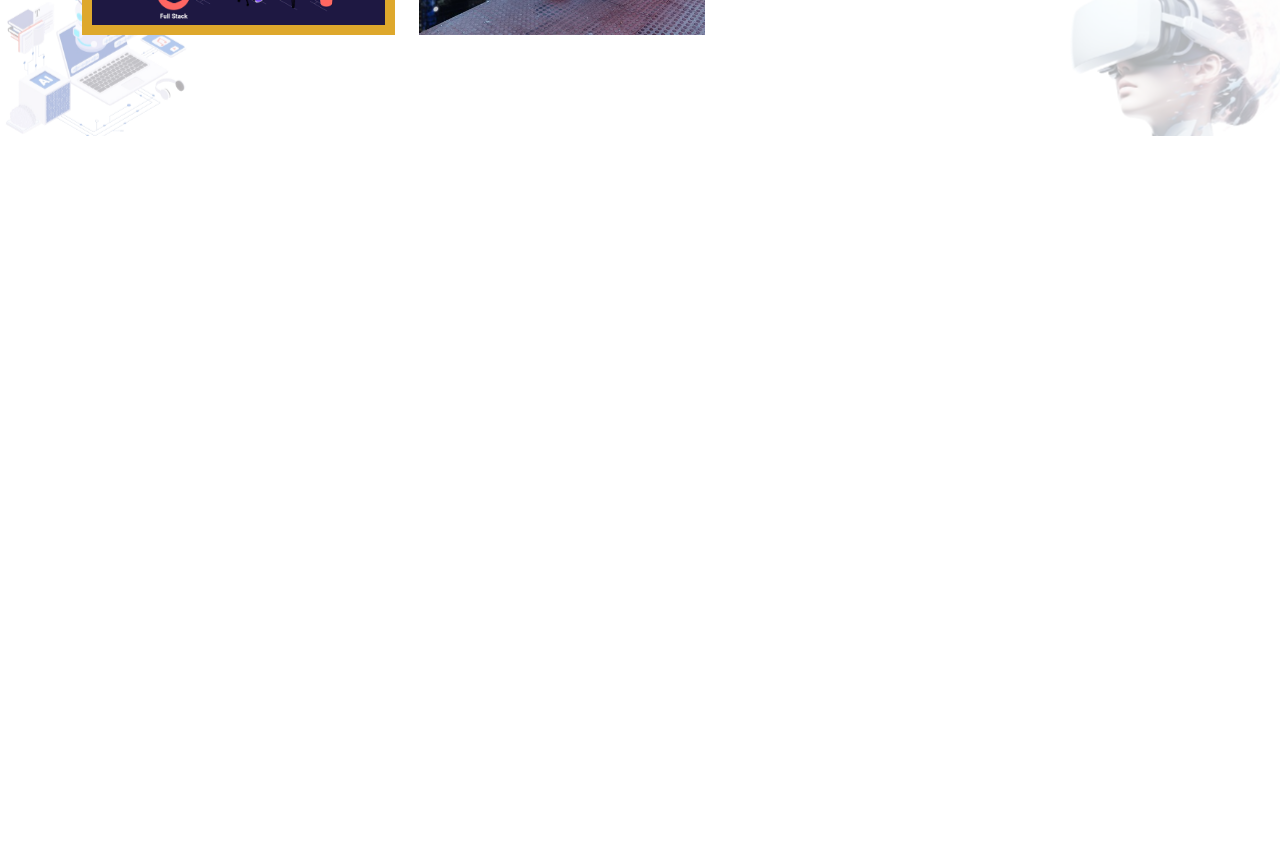
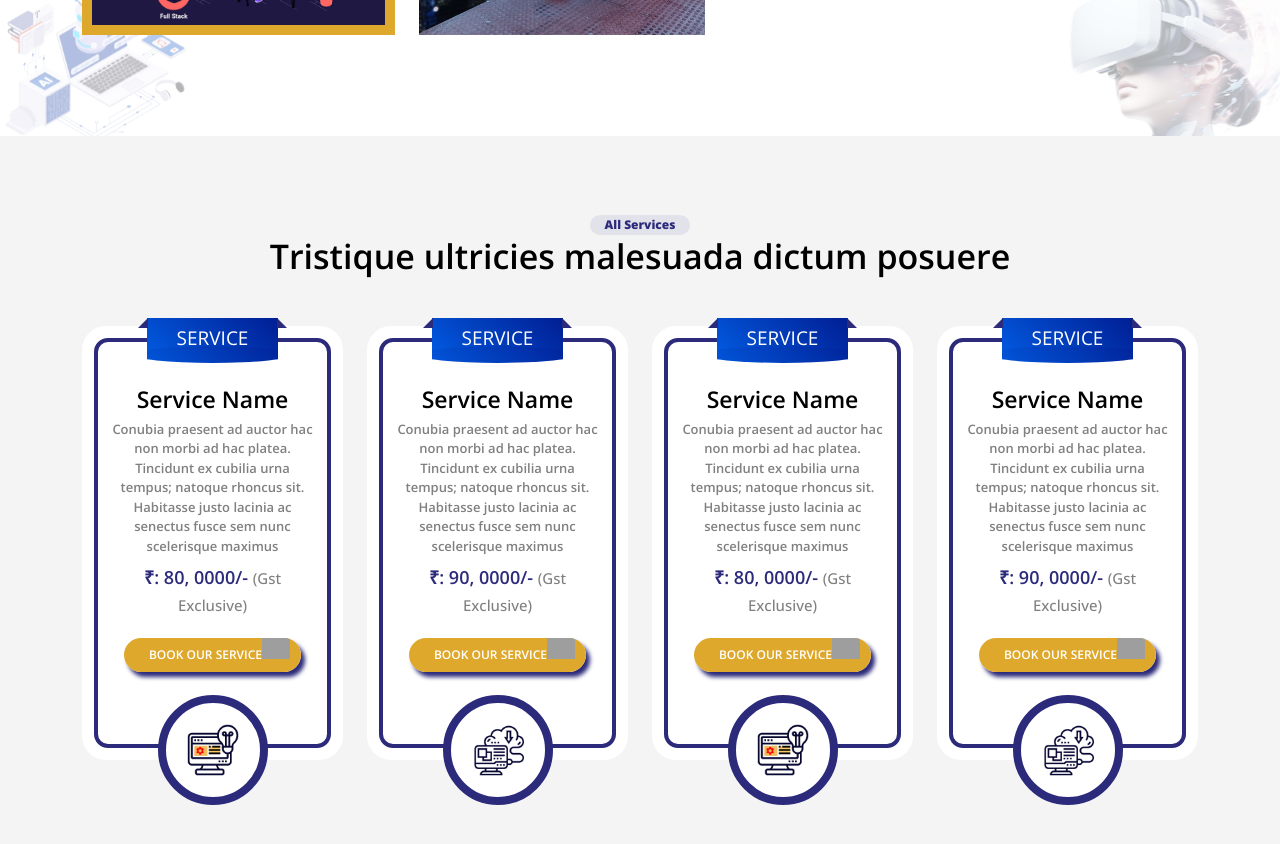
Before and after one commit to sdnitish/iwt, a React (Create React App) app: page / in a window 1280 px wide. Shown: the part 1880-2724 px from the top of the page. Before the commit the page ends 2016 px from the top, so only its background shows below. Built offline with nearby package versions, Linux system fonts and the light colour scheme; grey boxes are pictures that could not be loaded.

Commit message:
Services Card

```diff
--- a/src/Home.js
+++ b/src/Home.js
@@ -13,10 +13,10 @@ const Home = () => {
     <HomeBanner />
     <FeaturesSect />
     <CompanyProfile/>
-    {/* <ProductSection />
-    <WhyChoose />
-    <Testimonial />
-    <ContactSect /> */}
+    <ProductSection />
+    {/* <WhyChoose /> */}
+    {/* <Testimonial /> */}
+    {/* <ContactSect /> */}
     </>
   )
 }
--- a/src/components/ProductCard.css
+++ b/src/components/ProductCard.css
@@ -1,45 +1,115 @@
-.product-card{
+.service-card{
     width: 100%;
     overflow: hidden;
     position: relative;
+    padding-bottom: 45px;
+    padding-top: 8px;
 }
-.product-img{
+.serv-tag{
+    width: fit-content;
+    height: fit-content;
+    padding: 6px 30px;
+    background: linear-gradient(45deg, #025be1 0%, #011e93 100%);
+    font-size: 19px;
+    text-transform: uppercase;
+    color: white;
+    position: absolute;
+    top: 0;
+    left: 0;
+    right: 0;
+    margin: auto;
+    z-index: 4;
+}
+.serv-tag .brdr-btm{
     width: 100%;
+    height: 52px;
+    background: linear-gradient(45deg, #025be1 0%, #011e93 100%);
+    clip-path: ellipse(60% 16% at 50% 50%);
+    position: absolute;
+    left: 0;
+    right: 0;
+    z-index: -1;
+    bottom: -22px;
+}
+.serv-tag::before{
+    content: "";
+    border-top: 5px solid transparent;
+    border-bottom: 5px solid var(--primry-clr);
+    border-left: 5px solid transparent;
+    border-right: 5px solid var(--primry-clr);
+    display: inline-grid;
+    position: absolute;
+    left: -9px;
+    top: 0;
+    z-index: 1;
+}
+.serv-tag::after{
+    content: "";
+    border-top: 5px solid transparent;
+    border-bottom: 5px solid var(--primry-clr);
+    border-left: 5px solid var(--primry-clr);
+    border-right: 5px solid transparent;
+    display: inline-grid;
+    position: absolute;
+    right:-9px;
+    top: 0;
+    z-index: 1;
+}
+.service-img{
+    width: 100%;
+    max-width: 110px;
+    height: auto;
     position: relative;
     z-index: 2;
-    margin-right: 4px;
+    border-radius: 50%;
+    overflow: hidden;
+    border: 8px solid var(--primry-clr);
+    position: absolute;
+    bottom: 0px;
+    left: 0;
+    right: 0;
+    margin: auto;
+    padding: 21px;
+    background: white;
 }
-.product-img img{
-    border-top-left-radius: 50px;
+.service-img img{
+    /* border-top-left-radius: 50px; */
 }
-.product-card:hover .product-name-box{
+.service-card:hover .service-name-box{
     background: black;
 }
-.product-card:hover .product-name{
+.service-card:hover .service-content{
+    border: 4px solid white;
+}
+.service-card:hover .service-name{
     color: white;
 }
-.product-name-box{
+.service-name-box{
     display: block;
-    padding: 75px 35px 25px 30px;
-    border-radius: 0 0 50px;
-    background-color: #fff;
-    box-shadow: 0px 4px 16px 0px rgb(0 0 0 / 6%);
-    margin-top: -50px;
-    margin-left: 35px;
-    margin-right: 2px;
-    margin-bottom: 10px;
+    width: 100%;
+    padding: 12px;
+    transition: all ease 1000ms;
+    border-radius: 24px;
+    background: white;
+}
+.service-content{
+    min-height: 321px;
+    padding: 40px 12px;
+    border-radius: 14px;
+    border: 4px solid var(--primry-clr);
+    text-align: center;
     transition: all ease 1000ms;
 }
-.product-name-title{
+.service-name-title{
     font-size: 13px;
-    color: var(--primry-clr);
+    color: gray;
     font-weight: 600;
     text-decoration: none;
     display: block;
-    text-transform: uppercase;
 }
-.product-name{
-    font-size: 22px;
+.service-name{
+    font-size: 23px;
+    margin-bottom: 3px;
     color: black;
     font-weight: 600;
     text-decoration: none;
@@ -47,7 +117,29 @@
     position: relative;
     transition: all 600ms;
 }
-.product-name::before{
+.service-content .thm-btn{
+    margin-top: 12px;
+    padding: 8px 25px;
+    font-size: 12px;
+    margin-bottom: 26px;
+}
+.serv-price{
+    font-size: 18px;
+    color: var(--primry-clr);
+    font-weight: 600;
+    margin: 8px 0;
+    text-align: center;
+    transition: all ease 1000ms;
+}
+.service-card:hover .serv-price{
+    color: white;
+}
+.serv-price span{
+    font-size: 15px;
+    font-weight: 500;
+    color: gray;
+}
+/* .service-name::before{
     position: absolute;
     content: "";
     top: 10%;
@@ -55,4 +147,4 @@
     height: 4px;
     left: -65px;
     background-color: var(--primry-clr);
-}
+} */
--- a/src/components/ProductCard.jsx
+++ b/src/components/ProductCard.jsx
@@ -2,12 +2,13 @@ import React, { useEffect } from 'react';
 import './ProductCard.css';
 import { motion, useAnimation } from "framer-motion";
 import { useInView } from "react-intersection-observer";
+import BtnLink from './BtnLink';
 
 const ProductCard = (props) => {
 
   const boxVariant = {
-    visible: { opacity: 1, scale: 1, translateX: 0, transition: {duration: 0.4} },
-    hidden: { opacity: 0.25, scale: 0.65 , translateX: 180},
+    visible: { opacity: 1, scale: 1, translateX: 0, transition: { duration: 0.4 } },
+    hidden: { opacity: 0.25, scale: 0.65, translateX: 180 },
   }
 
   const control = useAnimation()
@@ -29,11 +30,21 @@ const ProductCard = (props) => {
       variants={boxVariant}
       initial="hidden"
       animate={control}
-      className='product-card'>
-      <div className='product-img'><img className='w-100' loading='lazy' src="./images/products/pd1.jpg" alt="" /></div>
-      <div className='product-name-box'>
-        <span className='product-name-title' >Catogery</span>
-        <a className='product-name' href="">{props.productName}</a>
+      className='service-card'>
+      <div className='serv-tag'>
+        Service
+        <div className='brdr-btm'></div>
+      </div>
+      <div className='service-name-box'>
+        <div className='service-content'>
+          <a className='service-name' href="">{props.productName}</a>
+          <span className='service-name-title' >{props.servDesc}</span>
+          <p className='serv-price'>&#8377;: {props.servPrice}/- <span>(Gst Exclusive)</span></p>
+          <BtnLink Href={props.servLink} btnName="Book our Service" />
+        </div>
+      </div>
+      <div className='service-img'>
+        <img className='w-100' loading='lazy' src={props.servIcon} alt="" />
       </div>
     </motion.div>
   )
--- a/src/components/nav/Nav.css
+++ b/src/components/nav/Nav.css
@@ -134,7 +134,7 @@ ul{
 }
 .Mainmenu ul li a span{
    font-size: 14px;
-   font-weight: 800;
+   font-weight: 700;
    display: block;
    width: 100%;
 }
--- a/src/components/sections/CompanyProfile.jsx
+++ b/src/components/sections/CompanyProfile.jsx
@@ -40,15 +40,15 @@ const CompanyProfile = () => {
               animate={control}
               className='abt-floated'>
               <div className='abt-text-circle'>
-                <div class="video-main">
-                  <div class="promo-video">
-                    <div class="waves-block">
-                      <div class="waves wave-1"></div>
-                      <div class="waves wave-2"></div>
-                      <div class="waves wave-3"></div>
+                <div className="video-main">
+                  <div className="promo-video">
+                    <div className="waves-block">
+                      <div className="waves wave-1"></div>
+                      <div className="waves wave-2"></div>
+                      <div className="waves wave-3"></div>
                     </div>
                   </div>
-                  <a href="https://www.youtube.com/watch?v=BqI0Q7e4kbk" class="video video-popup mfp-iframe" data-lity><i class="fa fa-play"></i></a>
+                  <a href="https://www.youtube.com/watch?v=BqI0Q7e4kbk" className="video video-popup mfp-iframe" data-lity><i className="fa fa-play"></i></a>
                 </div>
               </div>
               <div className='abt-shape anim-left-right'><img loading='lazy' src="images/shapes/service-left-shape.svg" alt="" /></div>
--- a/src/components/sections/ProductSection.jsx
+++ b/src/components/sections/ProductSection.jsx
@@ -7,15 +7,41 @@ const HomeBanner = () => {
     <section className='sect-space bg-gry'>
       <div className='container'>
         <div className='text-center m-b40'>
-            <SectionTitle smTitle="All Products" mainTitle="Tristique ultricies malesuada dictum posuere" />
+          <SectionTitle smTitle="All Services" mainTitle="Tristique ultricies malesuada dictum posuere" />
         </div>
         <div className='row'>
-            <div className=' col-lg-4 col-md-6 m-b30'><ProductCard productName="Product name one" /></div>
-            <div className=' col-lg-4 col-md-6 m-b30'><ProductCard productName="Product name two" /></div>
-            <div className=' col-lg-4 col-md-6 m-b30'><ProductCard productName="Product name three" /></div>
-            <div className=' col-lg-4 col-md-6 m-b30'><ProductCard productName="Product name four" /></div>
-            <div className=' col-lg-4 col-md-6 m-b30'><ProductCard productName="Product name five" /></div>
-            <div className=' col-lg-4 col-md-6 m-b30'><ProductCard productName="Product name six" /></div>
+          <div className=' col-lg-3 col-md-4 col-sm-6 m-b30'>
+            <ProductCard productName="Service Name"
+              servDesc="Conubia praesent ad auctor hac non morbi ad hac platea. Tincidunt ex cubilia urna tempus; natoque rhoncus sit. Habitasse justo lacinia ac senectus fusce sem nunc scelerisque maximus"
+              servPrice="80, 0000"
+              servLink="#"
+              servIcon="./images/gif/Website-Development.gif"
+            />
+          </div>
+          <div className=' col-lg-3 col-md-4 col-sm-6 m-b30'>
+            <ProductCard productName="Service Name"
+              servDesc="Conubia praesent ad auctor hac non morbi ad hac platea. Tincidunt ex cubilia urna tempus; natoque rhoncus sit. Habitasse justo lacinia ac senectus fusce sem nunc scelerisque maximus"
+              servPrice="90, 0000"
+              servLink="#"
+              servIcon="./images/gif/Website-Designing-f.gif"
+            />
+          </div>
+          <div className=' col-lg-3 col-md-4 col-sm-6 m-b30'>
+            <ProductCard productName="Service Name"
+              servDesc="Conubia praesent ad auctor hac non morbi ad hac platea. Tincidunt ex cubilia urna tempus; natoque rhoncus sit. Habitasse justo lacinia ac senectus fusce sem nunc scelerisque maximus"
+              servPrice="80, 0000"
+              servLink="#"
+              servIcon="./images/gif/Website-Development.gif"
+            />
+          </div>
+          <div className=' col-lg-3 col-md-4 col-sm-6 m-b30'>
+            <ProductCard productName="Service Name"
+              servDesc="Conubia praesent ad auctor hac non morbi ad hac platea. Tincidunt ex cubilia urna tempus; natoque rhoncus sit. Habitasse justo lacinia ac senectus fusce sem nunc scelerisque maximus"
+              servPrice="90, 0000"
+              servLink="#"
+              servIcon="./images/gif/Website-Designing-f.gif"
+            />
+          </div>
         </div>
       </div>
     </section>
--- a/src/index.css
+++ b/src/index.css
@@ -15,6 +15,7 @@ section{
 :root{
   --primry-clr: #2c2b7b;
   --secondary-clr: #dea82c;
+  --gradient: linear-gradient(var(--primry-clr) , var(--secondary-clr));
 }
 ul{
   padding: 0;
```
